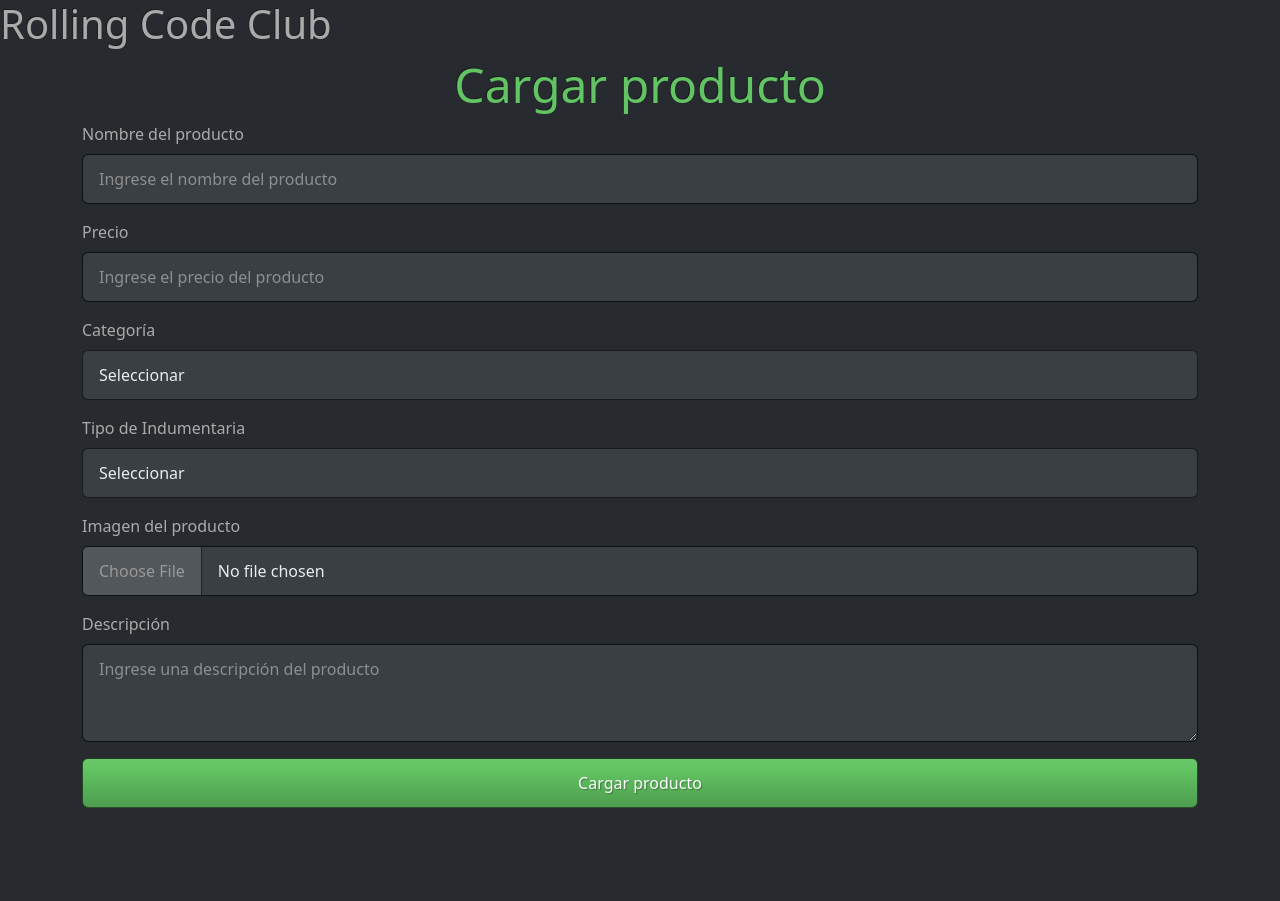
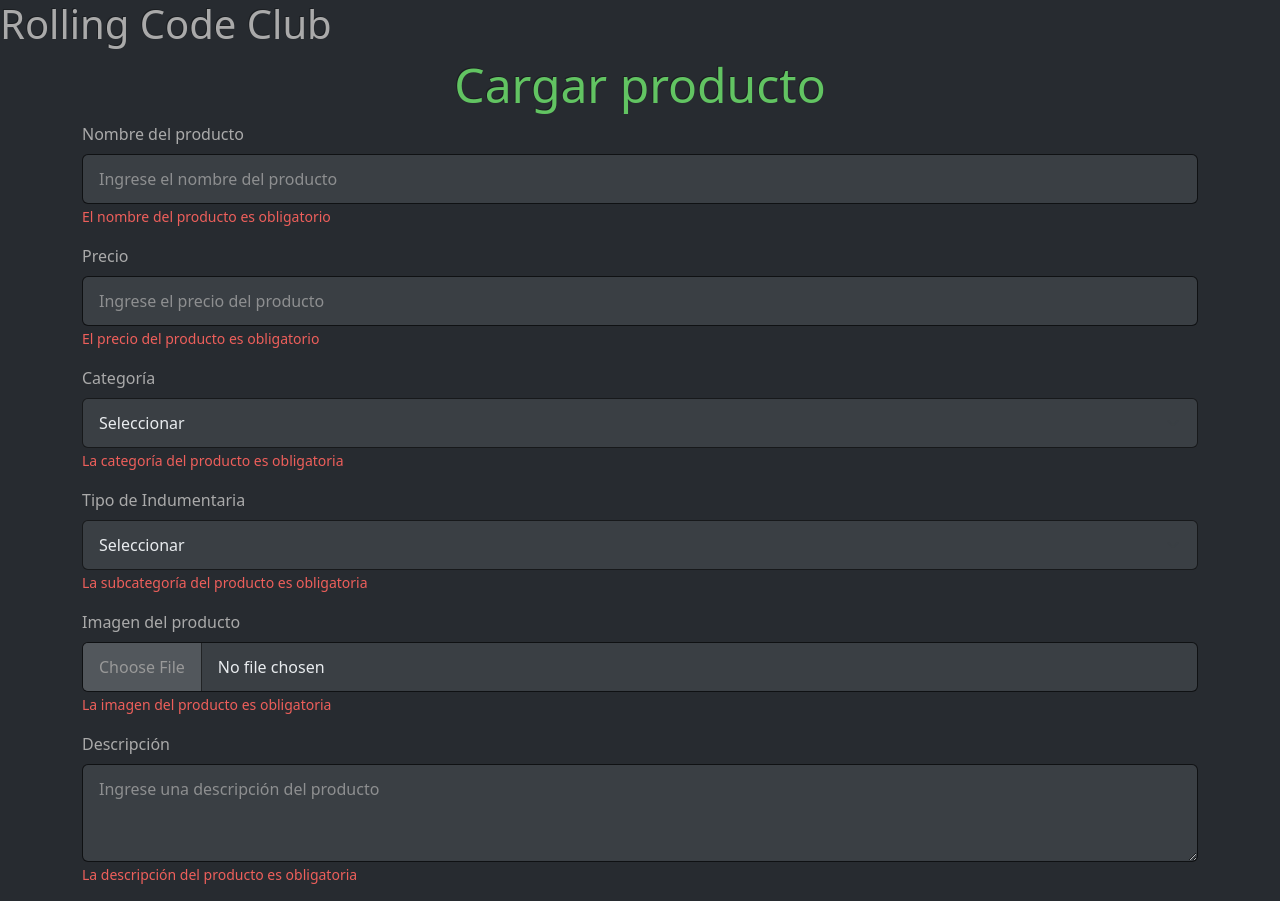
Before and after one commit to ximebarrientos/rollingCodeClub, a React (Vite) app: page / in a window 1280 px wide. Shown: the top 901 px of the page. Before the commit the page ends 856 px from the top, so only its background shows below. Built offline with nearby package versions, Linux system fonts and the light colour scheme.

Commit message:
agregue mensajes de error para campos obligatorios en el formulario de producto

```diff
--- a/src/components/pages/producto/FormularioProducto.jsx
+++ b/src/components/pages/producto/FormularioProducto.jsx
@@ -13,6 +13,9 @@ const FormularioProducto = () => {
               placeholder="Ingrese el nombre del producto"
               className="bg-primary text-light"
             />
+            <Form.Text className="text-danger">
+                El nombre del producto es obligatorio
+          </Form.Text>
           </Form.Group>
           <Form.Group className="mb-3" controlId="precioProducto">
             <Form.Label>Precio</Form.Label>
@@ -21,6 +24,9 @@ const FormularioProducto = () => {
               placeholder="Ingrese el precio del producto"
               className="bg-primary text-light"
             />
+            <Form.Text className="text-danger">
+                El precio del producto es obligatorio
+            </Form.Text>
           </Form.Group>
           <Form.Group className="mb-3" controlId="categoriaProducto">
             <Form.Label>Categoría</Form.Label>
@@ -29,6 +35,9 @@ const FormularioProducto = () => {
               <option value="Indumentaria">Indumentaria</option>
               <option value="Articulos">Artículos para entrenar</option>
             </Form.Select>
+            <Form.Text className="text-danger">
+                La categoría del producto es obligatoria
+          </Form.Text>
           </Form.Group>
           <Form.Group className="mb-3" controlId="subcategoriaProducto">
             <Form.Label>Tipo de Indumentaria</Form.Label>
@@ -38,10 +47,16 @@ const FormularioProducto = () => {
               <option value="Short">Short</option>
               <option value="Calzado">Calzado</option>
             </Form.Select>
+            <Form.Text className="text-danger">
+                La subcategoría del producto es obligatoria
+          </Form.Text>
           </Form.Group>
           <Form.Group className="mb-3" controlId="imagenProducto">
             <Form.Label>Imagen del producto</Form.Label>
             <Form.Control type="file" className="bg-primary text-light" />
+            <Form.Text className="text-danger">
+                La imagen del producto es obligatoria
+          </Form.Text>
           </Form.Group>
           <Form.Group className="mb-3" controlId="descripcionProducto">
             <Form.Label>Descripción</Form.Label>
@@ -51,6 +66,9 @@ const FormularioProducto = () => {
               placeholder="Ingrese una descripción del producto"
               className="bg-primary text-light"
             />
+            <Form.Text className="text-danger">
+                La descripción del producto es obligatoria
+          </Form.Text>
           </Form.Group>
           <div className="d-grid">
             <Button variant="success" type="submit">
```
